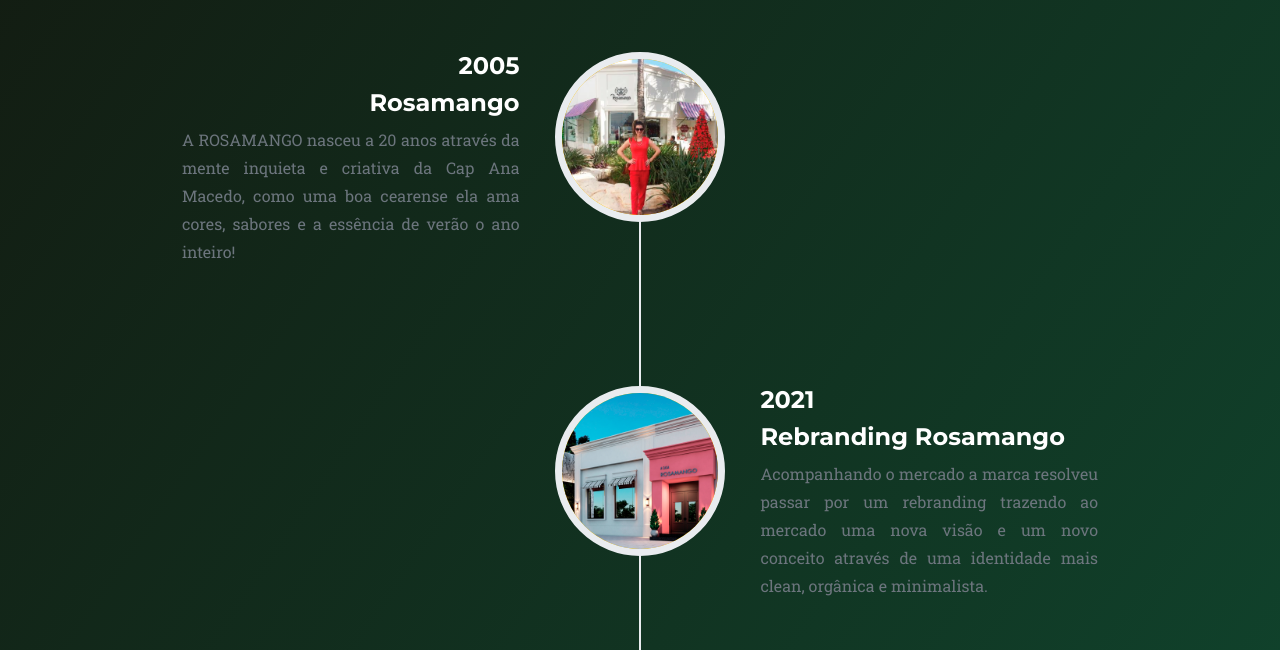
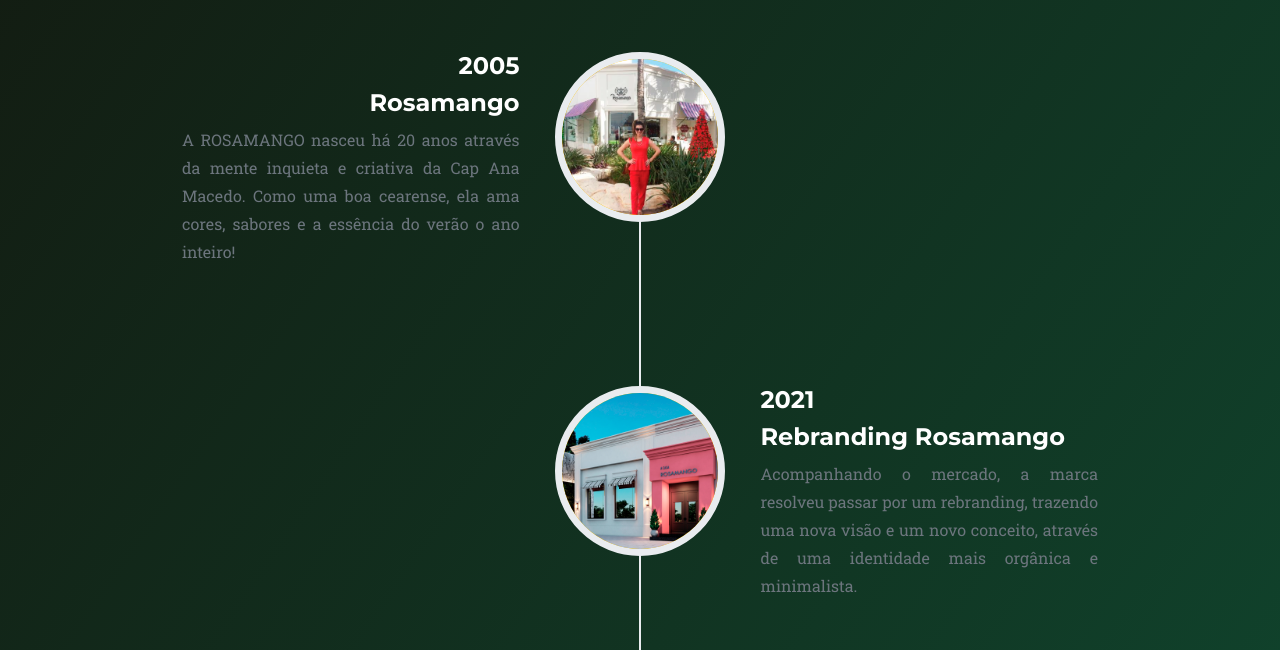
Before and after one commit to DesenvolvimentoGrupoFizz/site, a plain HTML site: page index.html in a window 1280 px wide. Shown: the part 2040-2690 px from the top of the page. Drawn offline with nearby package versions, Linux system fonts and the light colour scheme.

Commit message:
Correcao ortografica

```diff
--- a/index.html
+++ b/index.html
@@ -182,11 +182,9 @@
                             <h4 class="subheading">Rosamango</h4>
                         </div>
                         <div class="timeline-body">
-                            <p class="text-muted" style="text-align:justify">A ROSAMANGO nasceu a 20 anos através da
-                                mente
-                                inquieta e criativa da
-                                Cap Ana Macedo, como uma boa cearense ela ama cores, sabores e a essência de verão o ano
-                                inteiro!</p>
+                            <p class="text-muted" style="text-align:justify">A ROSAMANGO nasceu há 20 anos através da
+                                mente inquieta e criativa da Cap Ana Macedo. Como uma boa cearense, ela ama cores,
+                                sabores e a essência do verão o ano inteiro!</p>
                         </div>
                     </div>
                 </li>
@@ -199,11 +197,9 @@
                             <h4 class="subheading">Rebranding Rosamango</h4>
                         </div>
                         <div class="timeline-body">
-                            <p class="text-muted" style="text-align:justify">Acompanhando o mercado a marca resolveu
-                                passar
-                                por um rebranding
-                                trazendo ao mercado uma nova visão e um novo conceito através de uma identidade mais
-                                clean, orgânica e minimalista.</p>
+                            <p class="text-muted" style="text-align:justify">Acompanhando o mercado, a marca resolveu
+                                passar por um rebranding, trazendo uma nova visão e um novo conceito, através de uma
+                                identidade mais orgânica e minimalista.</p>
                         </div>
                     </div>
                 </li>
@@ -247,9 +243,9 @@
                             <h4 class="subheading">Oral Sin Implantes</h4>
                         </div>
                         <div class="timeline-body">
-                            <p class="text-muted" style="text-align:justify">Em 2024, com uma visão de ampliar seus
-                                negócios e uma visão de mercado e saúde, nossos CEOS decidiram entrar em mais um nicho
-                                de mercado, sem perder a excelência.</p>
+                            <p class="text-muted" style="text-align:justify">Em 2024, com o intuito de ampliar os
+                                negócios aliado a uma visão de mercado, o grupo decidiu entrar no nicho da saude, sem
+                                perder a excelência.</p>
                         </div>
                     </div>
                 </li>
@@ -295,8 +291,8 @@
                             alt="..." aria-label="Usaflex Logo" /></a>
                 </div>
                 <div class="col-md-3 col-sm-6 my-3">
-                    <a href="#!"><img class="img-fluid img-brand d-block mx-auto" src="assets/img/logos/Rosamango.png"
-                            alt="..." aria-label="Rosa Logo" /></a>
+                    <a href="https://www.rosamango.com.br/"><img class="img-fluid img-brand d-block mx-auto"
+                            src="assets/img/logos/Rosamango.png" alt="..." aria-label="Rosa Logo" /></a>
                 </div>
                 <div class="col-md-3 col-sm-6 my-3">
                     <a href="#!"><img class="img-fluid img-brand d-block mx-auto"
```
